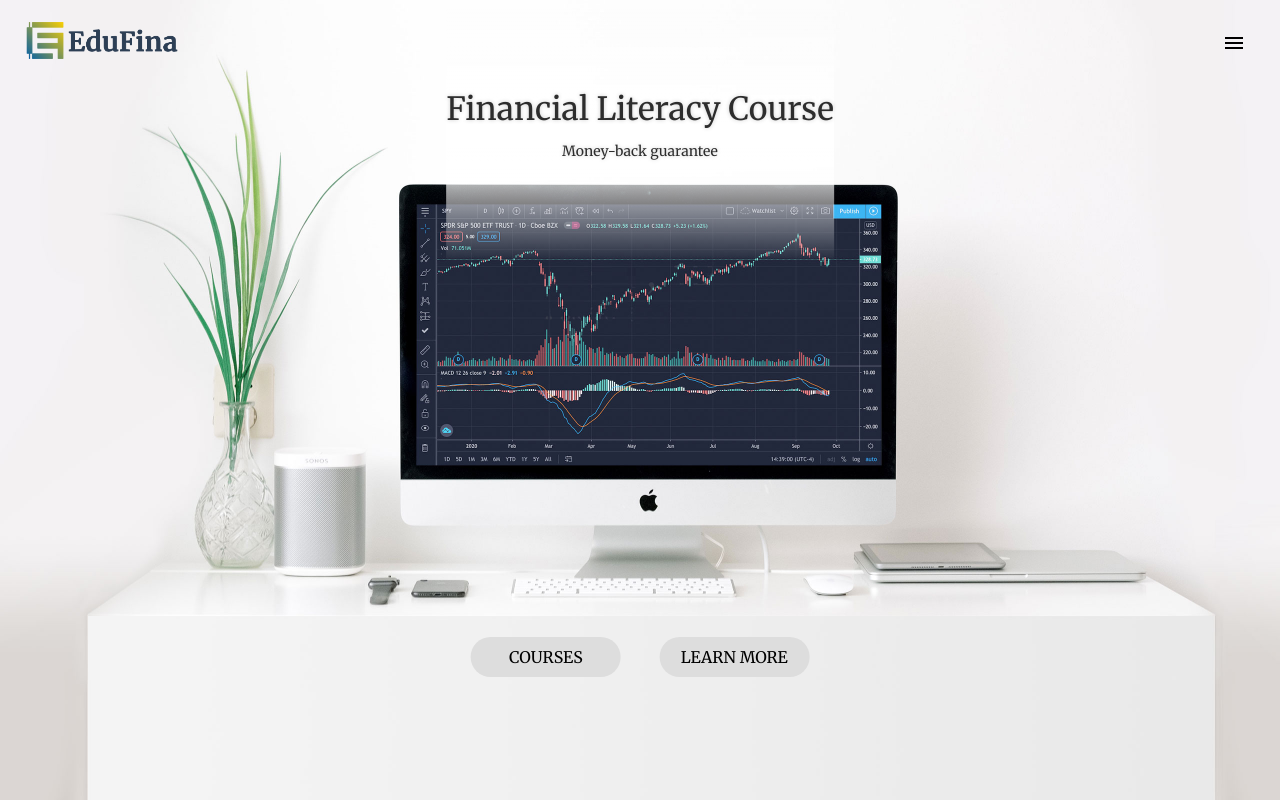
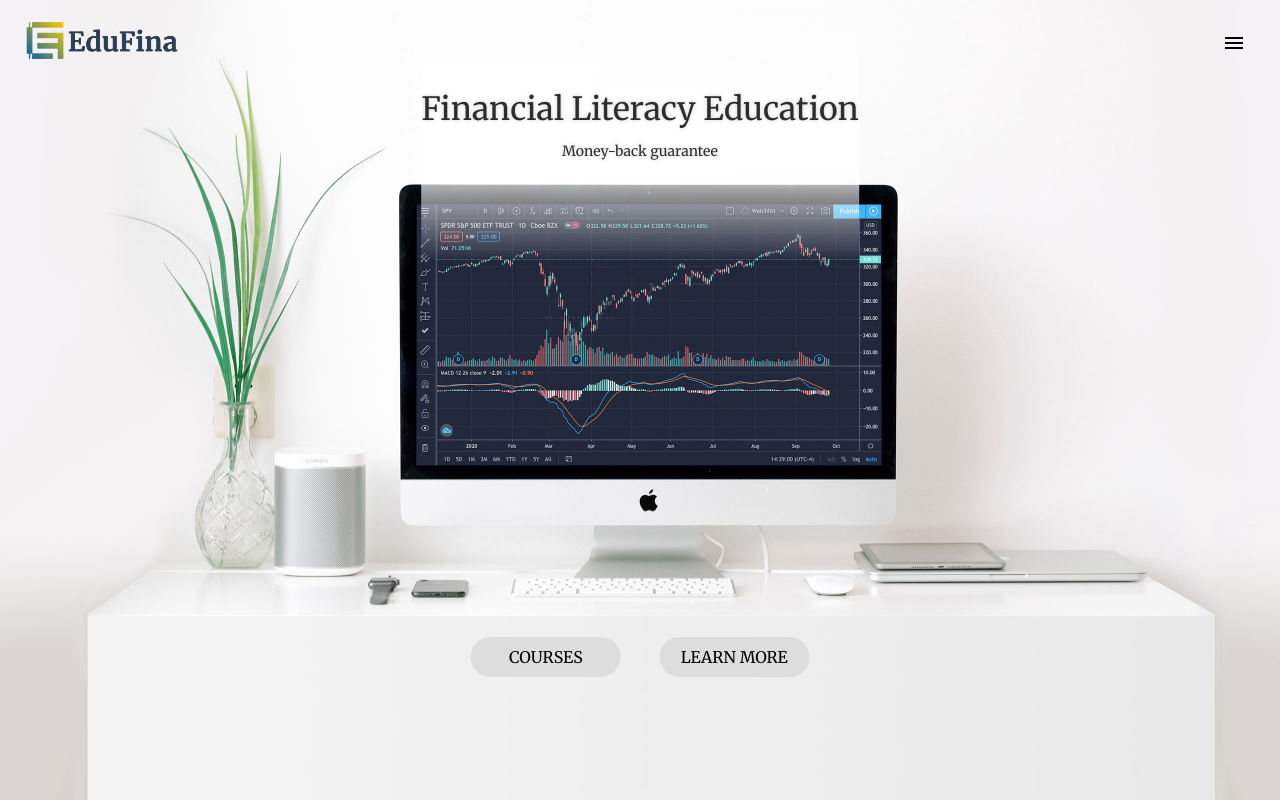
Before and after one commit to aminpaks/ali-website, a React (Create React App) app: page / in a window 1280 px wide. Built offline with nearby package versions, Linux system fonts and the light colour scheme; what @visx/tooltip would draw is missing.

Commit message:
Change Title

```diff
--- a/public/index.html
+++ b/public/index.html
@@ -45,7 +45,7 @@
       work correctly both with client-side routing and a non-root public URL.
       Learn how to configure a non-root public URL by running `npm run build`.
     -->
-    <title>EduFina - Canada's Financial Literacy Course</title>
+    <title>EduFina - Financial Literacy Education</title>
     <link
       href="https://fonts.googleapis.com/css2?family=Merriweather:ital,wght@0,300;0,400;0,900;1,400;1,900&display=swap"
       rel="stylesheet"
--- a/src/Pages/Home/HomePage.js
+++ b/src/Pages/Home/HomePage.js
@@ -264,7 +264,7 @@ export const PageHome = () => {
         >
           <div className="text">
             <div>
-              <h2>Financial Literacy Course</h2>
+              <h2>Financial Literacy Education</h2>
               <span>Money-back guarantee</span>
             </div>
           </div>
```
Also changed, not shown: public/manifest.json.
